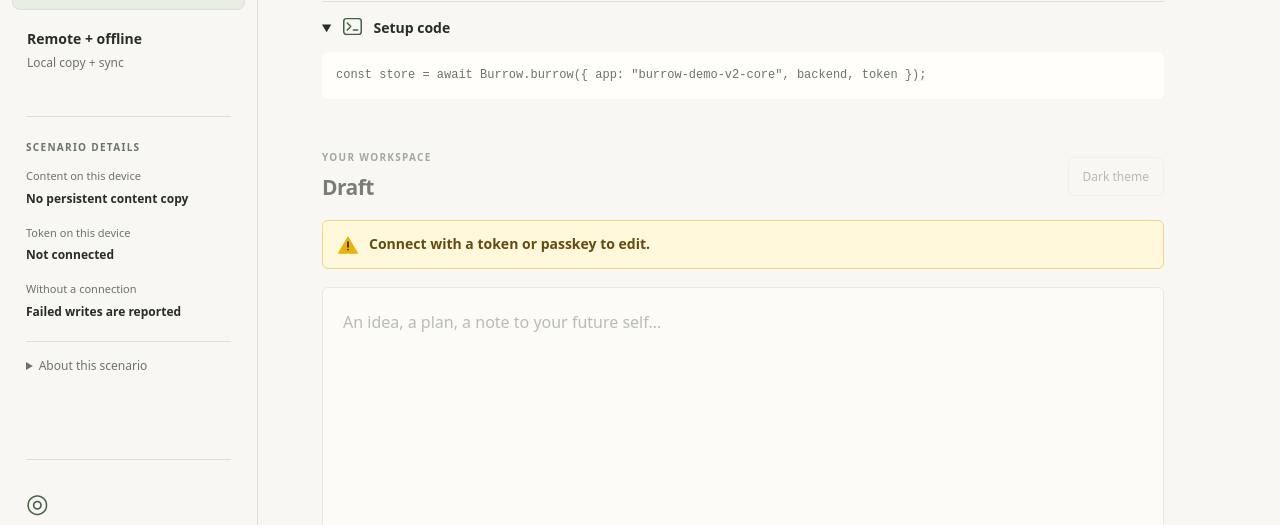
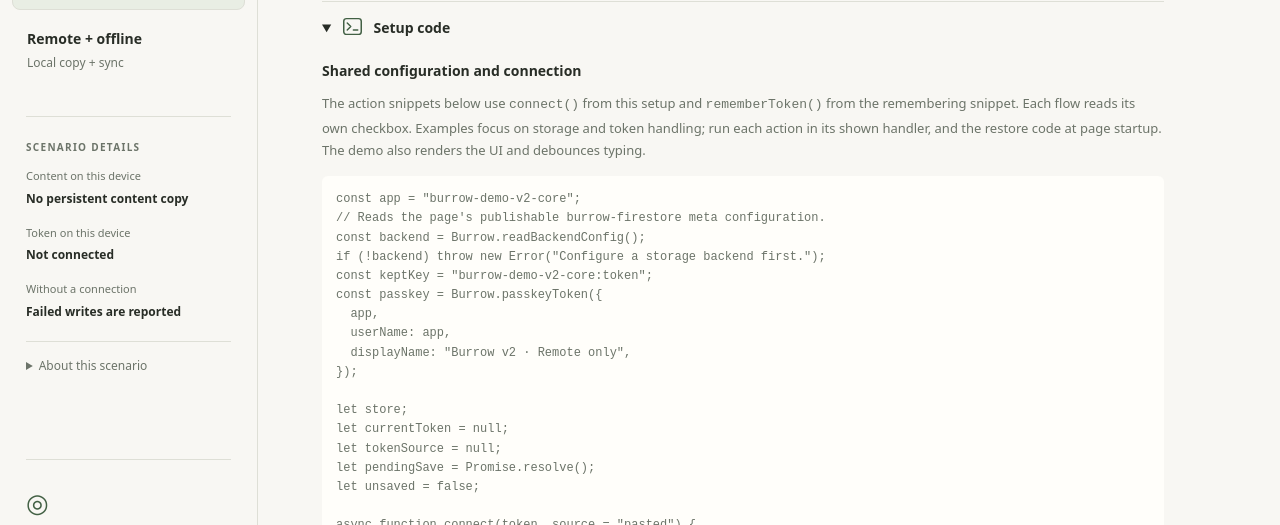
Before and after one commit to Froussios/burrow-storage, a website with bundled scripts: page demo/v2.html in a window 1280 px wide. Both pictures are taken after a click on the heading "Setup code". Shown: the part 204-729 px from the top of the page. Built offline with nearby package versions, Linux system fonts and the light colour scheme; some packages are replaced by stand-ins of ours.

Commit message:
Document each demo action with its own setup snippet
Show token generation, passkey create/get, manual entry, app-owned token remembering and restoration, content editing, export and sign-out. Keep examples in the full-width collapsed code section and typecheck the exact rendered code against the public API for both scenarios.

```diff
--- /dev/null
+++ b/demo/snippets.mjs
@@ -0,0 +1,256 @@
+// The demo and docs:check consume the same examples. Tokens and user data
+// never enter these strings; only the static scenario configuration does.
+export function demoSnippets({ app, offline, title }) {
+  const setup = `const app = ${JSON.stringify(app)};
+// Reads the page's publishable burrow-firestore meta configuration.
+const backend = Burrow.readBackendConfig();
+if (!backend) throw new Error("Configure a storage backend first.");
+const keptKey = ${JSON.stringify(app + ":token")};
+const passkey = Burrow.passkeyToken({
+  app,
+  userName: app,
+  displayName: ${JSON.stringify("Burrow v2 · " + title)},
+});
+
+let store;
+let currentToken = null;
+let tokenSource = null;
+let pendingSave = Promise.resolve();
+let unsaved = false;
+
+async function connect(token, source = "pasted") {
+  const core = await Burrow.burrow({ app, backend, token });
+  const nextStore = ${offline ? "await Burrow.offline(core)" : "core"};
+  store?.close();
+  store = nextStore;
+  currentToken = token; // Memory only; remembering is separate demo code.
+  tokenSource = source;
+  document.getElementById("code").textContent = token;
+}`;
+
+  const clickHandler = (id, body) =>
+    `document.getElementById(${JSON.stringify(id)}).addEventListener("click", async () => {\n${body
+      .split("\n")
+      .map((line) => "  " + line)
+      .join("\n")}\n});`;
+
+  const passkeyAction = (method, source, checkbox) =>
+    clickHandler(
+      method === "get" ? "passkey-get" : "passkey-create",
+      `const remember = document.getElementById(${JSON.stringify(checkbox)}).checked;
+try {
+  if (!(await passkey.available())) {
+    throw new Error("Passkey PRF is unavailable. Use a storage token instead.");
+  }
+  // Run from the corresponding button's click handler: this prompts the user.
+  const token = await passkey.${method}();
+  await connect(token, ${JSON.stringify(source)});
+  rememberToken(remember);
+} catch (error) {
+  document.getElementById("message").textContent =
+    error.code === "cancelled" ? "No passkey was used." :
+    error.code === "prf-unsupported" ? "Use a storage token instead." :
+    error.message;
+}`,
+    );
+
+  const actions = [
+    {
+      id: "remember-token",
+      title: "Remember token on this device",
+      description:
+        "Optional demo code, used by either user flow after connecting. It stores the token unencrypted only when that flow's checkbox is checked. Neither library stores it.",
+      code: `function rememberToken(remember) {
+  if (!remember) return false;
+  try {
+    localStorage.setItem(keptKey, JSON.stringify({
+      token: currentToken,
+      source: tokenSource,
+      since: Date.now(),
+    }));
+    return true;
+  } catch {
+    // The connected token is still in memory. Do not claim it was saved.
+    document.getElementById("message").textContent =
+      "Could not save your token. Write it down or keep it in a password manager.";
+    return false;
+  }
+}`,
+    },
+    {
+      id: "passkey-get",
+      title: "Get token from passkey",
+      description:
+        "The chosen passkey reproduces this app's token via PRF. There is no token record or recovery keyslot to fetch from Firebase. Cancellation or missing PRF leaves setup incomplete.",
+      code: passkeyAction("get", "passkey", "remember-returning"),
+    },
+    {
+      id: "paste-token",
+      title: "Connect with a token you saved",
+      description:
+        "The token is supplied to the core for validation and key derivation. Reading content later needs the selected scenario's backend, or its offline copy.",
+      code: `document.getElementById("token-form").addEventListener("submit", async (event) => {
+  event.preventDefault();
+  const input = document.getElementById("token-input");
+  const remember = document.getElementById("remember-returning").checked;
+  try {
+    await connect(input.value, "pasted");
+    rememberToken(remember);
+    input.value = "";
+  } catch (error) {
+    document.getElementById("message").textContent =
+      error.code === "bad-token" ? "Check the token and try again." : error.message;
+  }
+});`,
+    },
+    {
+      id: "passkey-create",
+      title: "Create passkey and token",
+      description:
+        "Creates a new credential and derives its app-scoped token. This does not back up an arbitrary existing token. The token can be reproduced wherever that passkey and PRF are available.",
+      code: passkeyAction("create", "new passkey", "remember-new"),
+    },
+    {
+      id: "token-create",
+      title: "Create token only",
+      description:
+        "Creates a random token, without a passkey. With remembering off it remains in memory; the user must keep a copy to restore access.",
+      code: clickHandler(
+        "new-token",
+        `const remember = document.getElementById("remember-new").checked;
+const token = await Burrow.generateToken();
+await connect(token, "generated");
+const saved = rememberToken(remember);
+if (!remember || saved) {
+  document.getElementById("message").textContent = saved
+    ? "Saved on this device. Keep a separate copy."
+    : "Write down this token or save it in your password manager before leaving.";
+}`,
+      ),
+    },
+    {
+      id: "token-restore",
+      title: "Restore a remembered token on the next visit",
+      description:
+        "Runs only for the demo-owned record saved by an earlier opt-in. Without a record, show the user choices. A restore failure never silently generates a replacement identity.",
+      code: `let saved = null;
+try {
+  saved = JSON.parse(localStorage.getItem(keptKey) ?? "null");
+} catch {
+  // Missing, malformed, or unavailable storage: ask the user to connect.
+}
+if (typeof saved?.token === "string") {
+  try {
+    await connect(saved.token, saved.source);
+    // No passkey prompt: the demo already has the saved token.
+    // The offline scenario can restore its content copy without the backend.
+  } catch (error) {
+    if (error.code === "bad-token") {
+      try { localStorage.removeItem(keptKey); } catch { /* storage unavailable */ }
+    }
+    // Preserve the token record for other failures so the user can retry.
+    document.getElementById("message").textContent =
+      "Could not restore the connection. Keep your token and retry.";
+  }
+}`,
+    },
+    {
+      id: "content",
+      title: "Read and save the draft",
+      description: offline
+        ? "Run after connect() succeeds. The same async API is used through the offline wrapper. Remote failures become status; accepted offline writes stay in the plaintext copy and sync later. Persistent local failures can still reject."
+        : "Run after connect() succeeds. Core reads and writes go to the remote store and reject on failure. There is no durable offline queue. This example serializes saves; the demo also debounces typing.",
+      code: `const draft = document.getElementById("draft");
+try {
+  const data = await store.get();
+  draft.value = typeof data.draft === "string" ? data.draft : "";
+} catch (error) {
+  document.getElementById("message").textContent = error.message;
+}
+draft.addEventListener("input", () => {
+  const value = draft.value;
+  pendingSave = pendingSave.then(async () => {
+    try {
+      await store.set({ draft: value });
+      unsaved = false;
+    } catch (error) {
+      unsaved = true;
+      document.getElementById("message").textContent =
+        "Not saved. Keep this edit and retry (" + (error.code ?? error.name) + ").";
+    }
+  });
+});${
+        offline
+          ? `
+
+store.onStatus.addListener(({ status, error }) => {
+  document.getElementById("status").textContent = error?.code ?? status;
+});
+store.onChanged.addListener(({ changes }) => {
+  const change = changes.draft;
+  if (change && document.activeElement !== draft) {
+    draft.value = typeof change.newValue === "string" ? change.newValue : "";
+  }
+});`
+          : ""
+      }`,
+    },
+    {
+      id: "export",
+      title: "Export the content as JSON",
+      description:
+        "Exports content, not the storage token. Core reads may fail while the backend is unreachable; the offline scenario can read its local copy.",
+      code: clickHandler(
+        "export",
+        `try {
+  const items = await store.get();
+  const blob = new Blob([JSON.stringify({
+    burrow: 1, app, exportedAt: new Date().toISOString(), items,
+  }, null, 2)], { type: "application/json" });
+  const link = Object.assign(document.createElement("a"), {
+    href: URL.createObjectURL(blob),
+    download: ${JSON.stringify("burrow-demo-v2-" + (offline ? "offline" : "core") + ".json")},
+  });
+  link.click();
+  URL.revokeObjectURL(link.href);
+} catch (error) {
+  document.getElementById("message").textContent = "Could not export: " + error.message;
+}`,
+      ),
+    },
+    {
+      id: "signout",
+      title: "Sign out and remove this device's token",
+      description: offline
+        ? "Wait for editor saves, ask before discarding queued changes, then clear the wrapper's content copy and the demo's token record. Remote content remains."
+        : "Wait for editor saves and ask before abandoning a failed edit. Close the core and remove any demo-owned token record; remote content remains.",
+      code: `async function signOut() {
+  await pendingSave;
+  if (unsaved && !confirm("Some edits were not saved. Discard them?")) return;
+${
+  offline
+    ? `  try {
+    await store.forget();
+  } catch (error) {
+    if (error.code !== "would-orphan") throw error;
+    if (!confirm("Some changes have not synced. Discard them and sign out?")) return;
+    await store.forget({ discardLocal: true });
+  }`
+    : "  store.close();"
+}
+  localStorage.removeItem(keptKey); // Report a storage failure; do not claim erasure.
+  currentToken = null;
+  tokenSource = null;
+  // Clear the token display, show the user choices, and disable the editor.
+}
+document.getElementById("signout").addEventListener("click", async () => {
+  try { await signOut(); }
+  catch (error) {
+    document.getElementById("message").textContent =
+      "Could not finish signing out: " + error.message;
+  }
+});`,
+    },
+  ];
+  return { setup, actions };
+}
--- a/demo/v2.css
+++ b/demo/v2.css
@@ -254,6 +254,24 @@ summary {
   color: var(--fg);
   font-size: 14px;
   font-weight: 600;
+}
+.snippet-heading {
+  font-size: 14px;
+  font-weight: 600;
+  margin: 20px 0 8px;
+}
+.action-snippet {
+  padding: 14px 0;
+}
+.action-snippet summary {
+  font-size: 13px;
+  font-weight: 500;
+}
+.setup .hint {
+  margin: 10px 0 14px;
+}
+.setup > .hint code {
+  font-family: ui-monospace, monospace;
 }
 .terminal-icon {
   display: inline-block;
--- a/demo/v2.html
+++ b/demo/v2.html
@@ -210,7 +210,16 @@
             </svg>
             Setup code
           </summary>
+          <h3 class="snippet-heading">Shared configuration and connection</h3>
+          <p class="hint">
+            The action snippets below use <code>connect()</code> from this setup
+            and <code>rememberToken()</code> from the remembering snippet. Each
+            flow reads its own checkbox. Examples focus on storage and token
+            handling; run each action in its shown handler, and the restore code
+            at page startup. The demo also renders the UI and debounces typing.
+          </p>
           <pre><code id="setup-code"></code></pre>
+          <div id="action-snippets"></div>
         </details>
 
         <div id="app">
--- a/demo/v2.js
+++ b/demo/v2.js
@@ -17,8 +17,6 @@
         "The core library stores no content or token on disk. Network failures reject reads and writes; there is no durable offline queue. This demo can remember the token separately if you choose.",
       storage: "No persistent content copy",
       network: "Failed writes are reported",
-      setup:
-        'const store = await Burrow.burrow({ app: "burrow-demo-v2-core", backend, token });',
     },
     {
       id: "offline",
@@ -30,8 +28,6 @@
         "The offline wrapper keeps a plaintext content copy on this device and syncs changes when the store is reachable. Remembering the token is a separate option implemented by this demo.",
       storage: "Plaintext copy in IndexedDB",
       network: "Edits queue locally, then sync",
-      setup:
-        'const core = await Burrow.burrow({ app: "burrow-demo-v2-offline", backend, token });\nconst store = await Burrow.offline(core);',
     },
   ];
   const url = new URL(location.href);
@@ -74,7 +70,25 @@
   $("scenario-title").textContent = scenario.title;
   $("scenario-summary").textContent = scenario.summary;
   $("scenario-detail").textContent = scenario.detail;
-  $("setup-code").textContent = scenario.setup;
+  const { demoSnippets } = await import("./snippets.mjs");
+  const snippets = demoSnippets(scenario);
+  $("setup-code").textContent = snippets.setup;
+  for (const action of snippets.actions) {
+    const details = document.createElement("details");
+    details.id = `snippet-${action.id}`;
+    details.className = "action-snippet";
+    const summary = document.createElement("summary");
+    summary.textContent = action.title;
+    const description = document.createElement("p");
+    description.className = "hint";
+    description.textContent = action.description;
+    const pre = document.createElement("pre");
+    const code = document.createElement("code");
+    code.textContent = action.code;
+    pre.append(code);
+    details.append(summary, description, pre);
+    $("action-snippets").append(details);
+  }
   $("setup-snippets").hidden = false;
   for (const key of ["storage", "network"])
     $("scenario-" + key).textContent = scenario[key];
--- a/scripts/build-demo.mjs
+++ b/scripts/build-demo.mjs
@@ -23,6 +23,7 @@ const FILES = [
   ["demo", "demo.js"],
   ["demo", "demo.css"],
   ["demo", "v2.js"],
+  ["demo", "snippets.mjs"],
   ["demo", "v2.css"],
   ["demo", "favicon.svg"],
   ["dist", "burrow.min.js"],
```
Also changed, not shown: docs/user-journeys.md (+7 -1 lines), scripts/check-docs.mjs (+44 -0 lines), test/e2e/demo-v2.spec.ts (+47 -2 lines), CHANGELOG.md.
